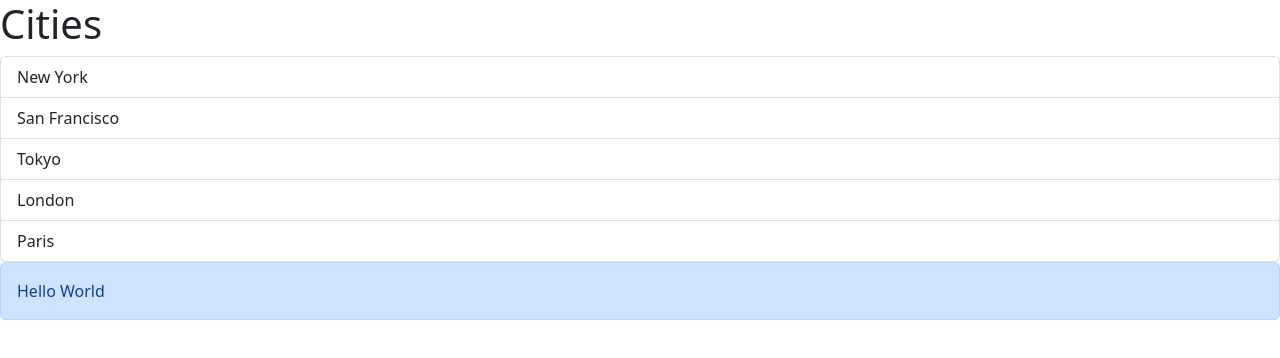
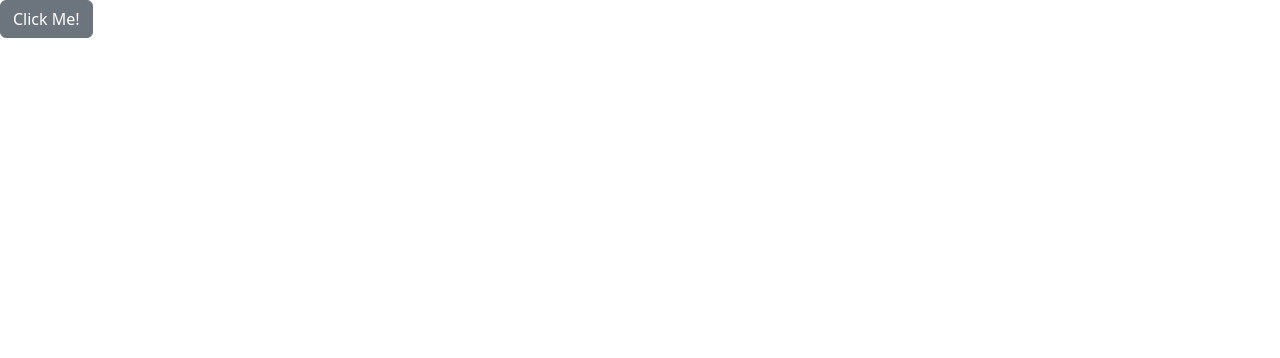
Before and after one commit to Hudson-TD/game-discovery, a React (Vite) app: page / in a window 1280 px wide. Shown: the top 358 px of the page. Built offline with nearby package versions, Linux system fonts and the light colour scheme.

Commit message:
Refactored alert for reusability

```diff
--- a/src/App.tsx
+++ b/src/App.tsx
@@ -1,22 +1,29 @@
+import { useState } from "react";
 import Alert from "./components/Alert";
-import ListGroup from "./components/ListGroup";
+import Button from "./components/Button";
 
 function App() {
-  let items = ["New York", "San Francisco", "Tokyo", "London", "Paris"];
+  // let items = ["New York", "San Francisco", "Tokyo", "London", "Paris"];
 
-  const handleSelectItem = (item: string) => {
-    console.log(item);
-  };
+  // const handleSelectItem = (item: string) => {
+  //   console.log(item);
+  // };
+
+  const [alertVisible, setAlertVisible] = useState(false);
+
   return (
     <>
-      <ListGroup
-        items={items}
-        heading="Cities"
-        onSelectItem={handleSelectItem}
-      />
-      <Alert>
-        Hello <span>World</span>
-      </Alert>
+      {alertVisible && (
+        <Alert
+          status={alertVisible ? "show" : "hide"}
+          onClose={() => setAlertVisible(false)}
+        >
+          Holy Guacamole!
+        </Alert>
+      )}
+      <Button color={"secondary"} onClick={() => setAlertVisible(true)}>
+        Click Me!
+      </Button>
     </>
   );
 }
--- a/src/components/Alert.tsx
+++ b/src/components/Alert.tsx
@@ -2,12 +2,24 @@ import { ReactNode } from "react";
 
 interface AlertProps {
   children: ReactNode;
+  status: string;
+  onClose: () => void;
 }
 
-function Alert({ children }: AlertProps) {
+function Alert({ children, status, onClose }: AlertProps) {
   return (
-    <div className="alert alert-primary" role="alert">
-      {children}
+    <div
+      className={`alert alert-warning alert-dismissible fade ${status}`}
+      role="alert"
+    >
+      <strong>{children}</strong>
+      <button
+        type="button"
+        className="btn-close"
+        data-bs-dismiss="alert"
+        aria-label="Close"
+        onClick={onClose}
+      ></button>
     </div>
   );
 }
--- /dev/null
+++ b/src/components/Button.tsx
@@ -0,0 +1,15 @@
+interface ButtonProps {
+  children: string;
+  color?: "primary" | "secondary" | "danger";
+  onClick: () => void;
+}
+
+function Button({ children, color = "primary", onClick }: ButtonProps) {
+  return (
+    <button type="button" className={"btn btn-" + color} onClick={onClick}>
+      {children}
+    </button>
+  );
+}
+
+export default Button;
```
